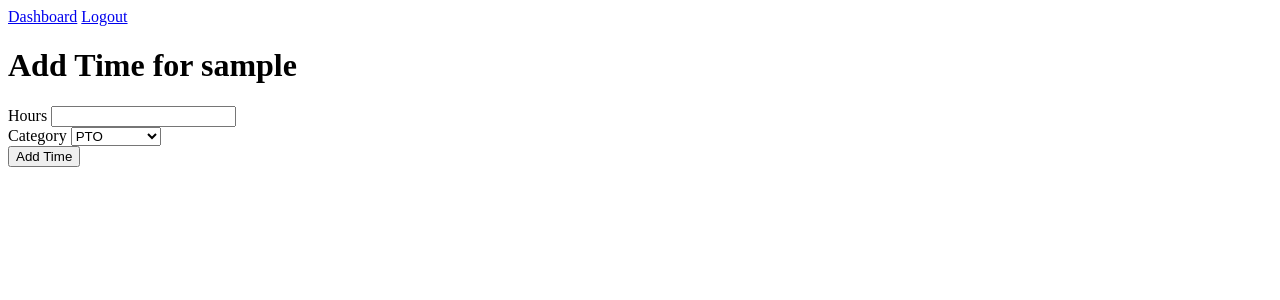
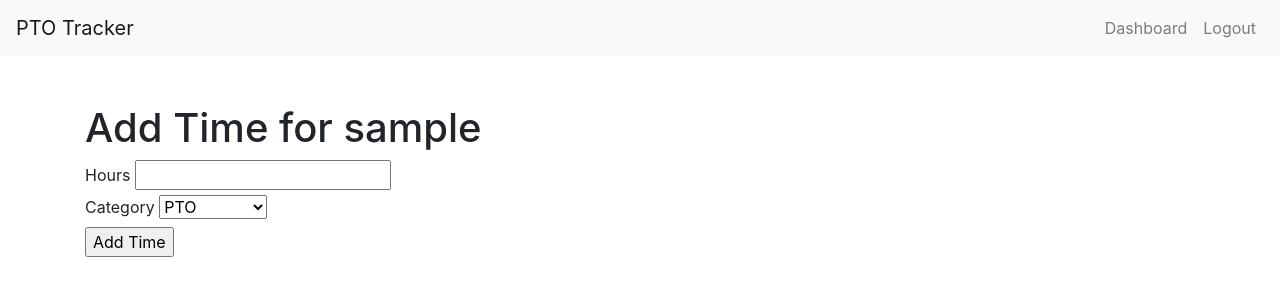
Before and after one commit to ChristopherStrom/PTO-Tracker, a Flask app: page /add_time/1 in a window 1280 px wide. Shown: the top 300 px of the page. Run offline with Flask 3, Linux system fonts and the light colour scheme; the visitor is signed in with stand-in values (Sample User, id 1); some libraries are stand-ins or nearby versions.

Commit message:
Update base.html
add style

```diff
--- a/templates/base.html
+++ b/templates/base.html
@@ -4,22 +4,41 @@
     <meta charset="UTF-8">
     <meta name="viewport" content="width=device-width, initial-scale=1.0">
     <title>PTO Tracker</title>
-    <link rel="stylesheet" href="{{ url_for('static', filename='style.css') }}">
+    <!-- Bootstrap CSS -->
+    <link rel="stylesheet" href="https://maxcdn.bootstrapcdn.com/bootstrap/4.5.2/css/bootstrap.min.css">
 </head>
 <body>
-    <nav>
-        <a href="{{ url_for('dashboard') }}">Dashboard</a>
-        <a href="{{ url_for('logout') }}">Logout</a>
+    <nav class="navbar navbar-expand-lg navbar-light bg-light">
+        <a class="navbar-brand" href="#">PTO Tracker</a>
+        <div class="collapse navbar-collapse">
+            <ul class="navbar-nav ml-auto">
+                <li class="nav-item">
+                    <a class="nav-link" href="{{ url_for('dashboard') }}">Dashboard</a>
+                </li>
+                <li class="nav-item">
+                    <a class="nav-link" href="{{ url_for('logout') }}">Logout</a>
+                </li>
+            </ul>
+        </div>
     </nav>
-    <div class="container">
+    <div class="container mt-5">
         {% with messages = get_flashed_messages(with_categories=true) %}
             {% if messages %}
                 {% for category, message in messages %}
-                    <div class="alert alert-{{ category }}">{{ message }}</div>
+                    <div class="alert alert-{{ category }} alert-dismissible fade show" role="alert">
+                        {{ message }}
+                        <button type="button" class="close" data-dismiss="alert" aria-label="Close">
+                            <span aria-hidden="true">&times;</span>
+                        </button>
+                    </div>
                 {% endfor %}
             {% endif %}
         {% endwith %}
         {% block content %}{% endblock %}
     </div>
+    <!-- Bootstrap JS and dependencies -->
+    <script src="https://code.jquery.com/jquery-3.5.1.slim.min.js"></script>
+    <script src="https://cdn.jsdelivr.net/npm/@popperjs/core@2.5.3/dist/umd/popper.min.js"></script>
+    <script src="https://maxcdn.bootstrapcdn.com/bootstrap/4.5.2/js/bootstrap.min.js"></script>
 </body>
 </html>
```
